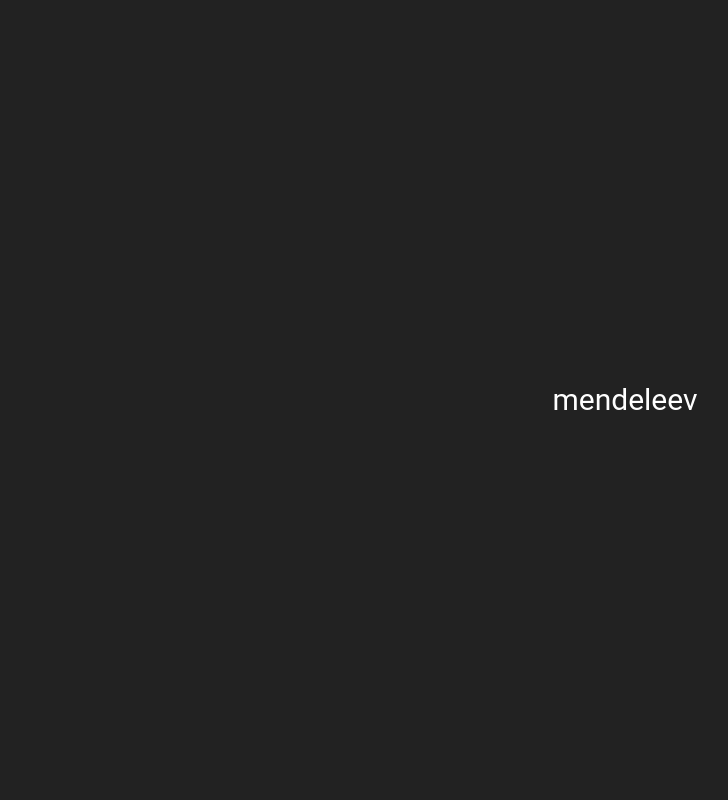
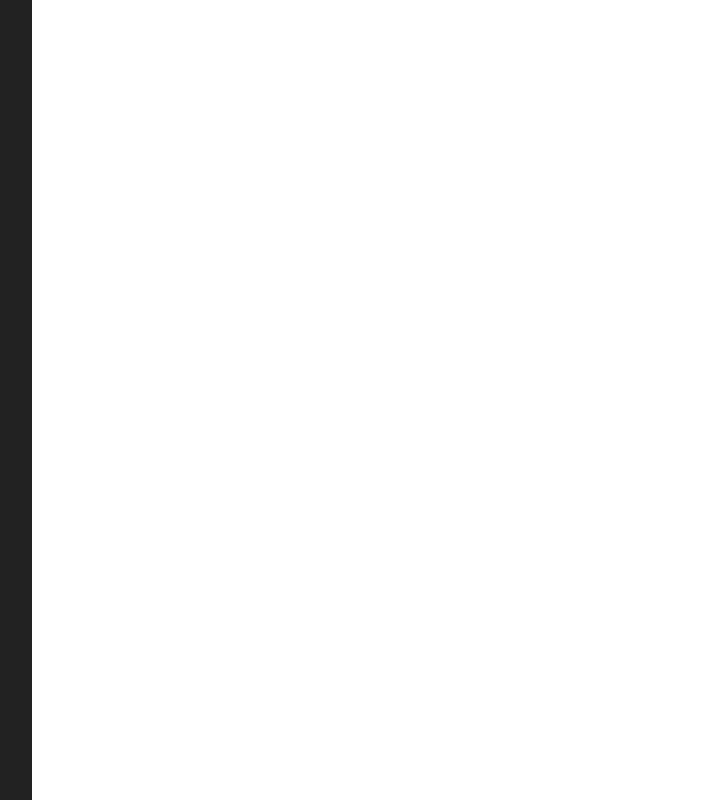
Before and after one commit to ravecat/mendeleev, a React app: page / in a window 1280 px wide. Shown: the whole page, without its empty margins (15-743 px from the left). Built offline with nearby package versions, Linux system fonts and the light colour scheme.

Commit message:
Add initial layout

```diff
--- a/package.json
+++ b/package.json
@@ -12,6 +12,7 @@
     "react": "^16.4.0",
     "react-dev-utils": "^5.0.1",
     "react-dom": "^16.4.0",
+    "react-router-dom": "^4.3.1",
     "resolve": "1.6.0",
     "style-loader": "0.19.0",
     "styled-components": "^3.3.2",
--- a/public/index.html
+++ b/public/index.html
@@ -6,6 +6,7 @@
     <meta name="theme-color" content="#000000">
     <link rel="manifest" href="%PUBLIC_URL%/manifest.json">
     <link rel="shortcut icon" href="%PUBLIC_URL%/favicon.ico">
+    <link href="https://fonts.googleapis.com/css?family=Roboto:100,400" rel="stylesheet">
     <title>mendeleev</title>
   </head>
   <body>
--- a/src/App.js
+++ b/src/App.js
@@ -2,16 +2,27 @@ import React from "react";
 import styled from "styled-components";
 import "./common/globalStyles";
 
-const Main = () => <Header>mendeleev</Header>;
+const App = () => (
+  <Wrapper>
+    <Aside />
+    <Article />
+  </Wrapper>
+);
 
-export default Main;
+export default App;
 
-const Header = styled.header`
+const Wrapper = styled.div`
+  display: flex;
   height: 100vh;
-  display: flex;
-  align-items: center;
-  justify-content: center;
-  font-size: 30px;
+`;
+
+const Aside = styled.aside`
+  width: 50px;
   background-color: #222;
-  color: white;
 `;
+
+const Article = styled.article`
+  width: 100%;
+  padding: 10px 20px;
+  background-color: #fff;
+`;
--- a/src/index.js
+++ b/src/index.js
@@ -1,7 +1,14 @@
-import React from 'react'
-import ReactDOM from 'react-dom'
-import App from './App'
-import registerServiceWorker from './services/registerServiceWorker'
+import React from "react";
+import ReactDOM from "react-dom";
+import { BrowserRouter as Router } from "react-router-dom";
+import App from "./App";
+import registerServiceWorker from "./services/registerServiceWorker";
 
-ReactDOM.render(<App />, document.getElementById('root'))
-registerServiceWorker()
+ReactDOM.render(
+  <Router>
+    <App />
+  </Router>,
+  document.getElementById("root")
+);
+
+registerServiceWorker();
```
Also changed, not shown: 1 other file (tests, documents, lock files or other folders).
